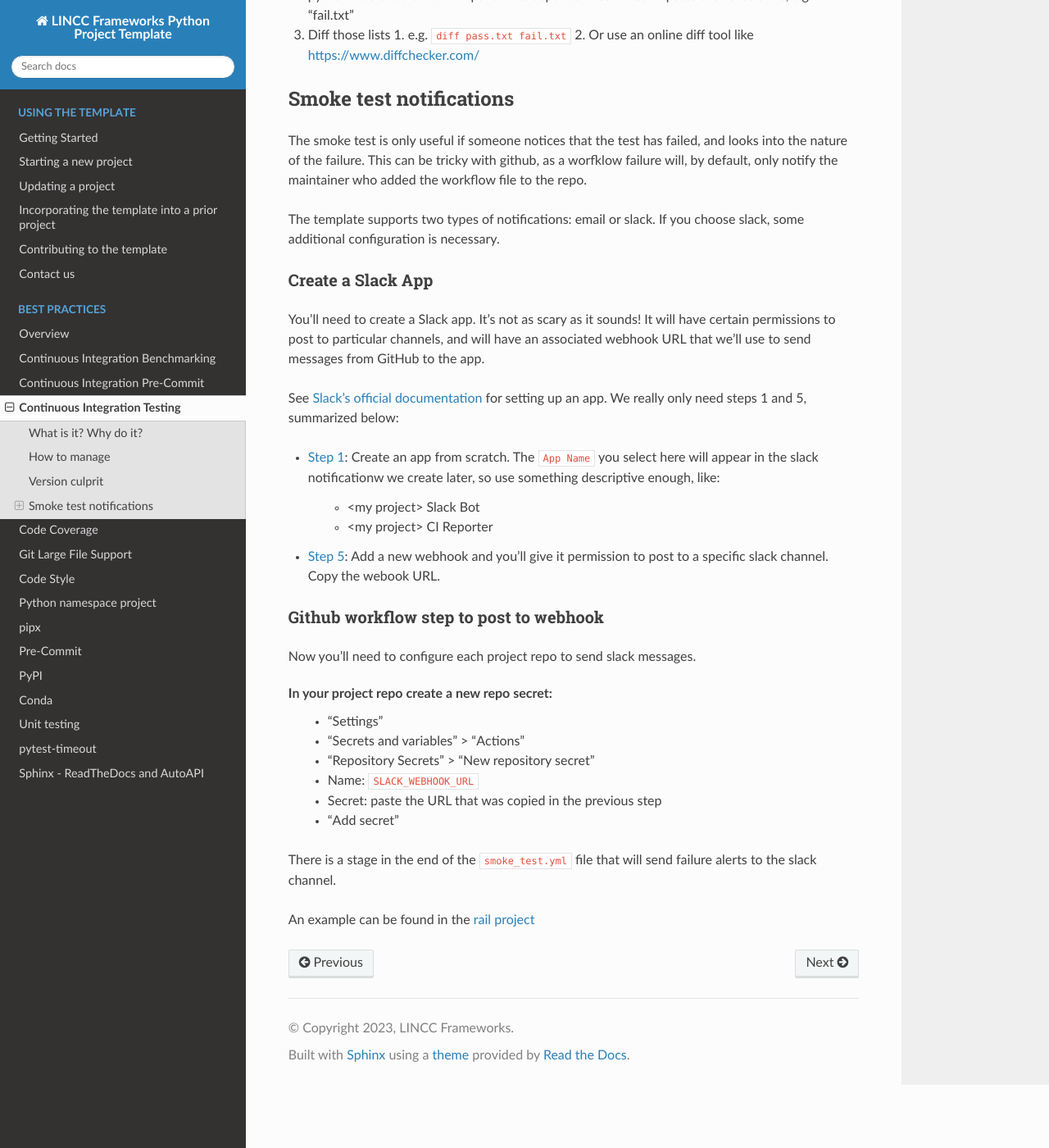
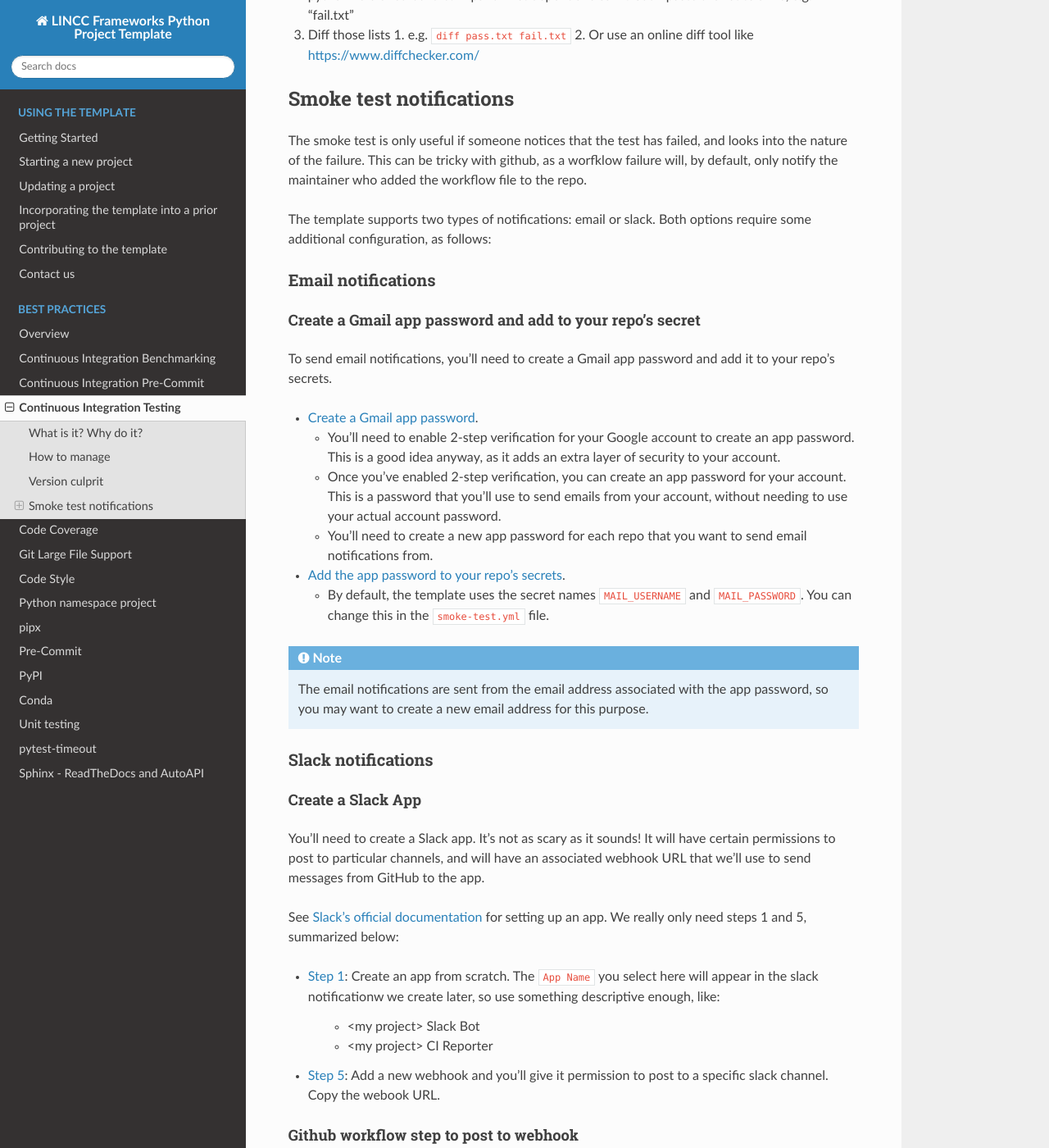
Before and after one commit to lincc-frameworks/python-project-template, a Sphinx documentation site: the page built from docs/practices/ci_testing.rst, in a window 1280 px wide and 1400 px high, scrolled down 1019 px. Shown: the whole window at 82% size. Built offline with Sphinx 7.4.7 and the Read the Docs theme 2.0.0, drawn with Linux system fonts in a browser that asks for light colours; the version number could not be read and is left out.

Commit message:
Add documentation for email-on-failure

```diff
--- a/copier.yml
+++ b/copier.yml
@@ -93,7 +93,7 @@
     default: [email]
     multiselect: true
     choices:
-        email: email
+        email (additional configuration required): email
         slack bot integration (additional configuration required): slack
         none: none
     when: "{{ custom_install }}"
--- a/docs/practices/ci_testing.rst
+++ b/docs/practices/ci_testing.rst
@@ -61,11 +61,46 @@
 worfklow failure will, by default, only notify the maintainer who added the
 workflow file to the repo.
 
-The template supports two types of notifications: email or slack. If you
-choose slack, some additional configuration is necessary.
+The template supports two types of notifications: email or slack. Both options
+require some additional configuration, as follows:
+
+Email notifications
+^^^^^^^^^^^^^^^^^^^^^^^^^^^^^^^^^^^^^^^^^^^^^^^^^^^^^^^^^^^^^^^^^^^^^^^^^^^^^^^
+
+Create a Gmail app password and add to your repo's secret
+~~~~~~~~~~~~~~~~~~~~~~~~~~~~~~~~~~~~~~~~~~~~~~~~~~~~~~~~~~
+
+To send email notifications, you'll need to create a Gmail app password and add
+it to your repo's secrets.
+
+- `Create a Gmail app password <https://support.google.com/accounts/answer/185833?hl=en>`_.
+
+  - You'll need to enable 2-step verification for your Google account to create
+    an app password. This is a good idea anyway, as it adds an extra layer of
+    security to your account.
+
+  - Once you've enabled 2-step verification, you can create an app password
+    for your account. This is a password that you'll use to send emails from
+    your account, without needing to use your actual account password.
+
+  - You'll need to create a new app password for each repo that you want to
+    send email notifications from.
+
+- `Add the app password to your repo's secrets <https://docs.github.com/en/actions/reference/encrypted-secrets#creating-encrypted-secrets-for-a-repository>`_.
+
+  - By default, the template uses the secret names ``MAIL_USERNAME`` and
+    ``MAIL_PASSWORD``. You can change this in the ``smoke-test.yml`` file.
+
+.. note::
+   The email notifications are sent from the email address associated with the
+   app password, so you may want to create a new email address for this purpose.
+
+
+Slack notifications
+^^^^^^^^^^^^^^^^^^^^^^^^^^^^^^^^^^^^^^^^^^^^^^^^^^^^^^^^^^^^^^^^^^^^^^^^^^^^^^^
 
 Create a Slack App
-^^^^^^^^^^^^^^^^^^^^^^^^^^^^^^^^^^^^^^^^^^^^^^^^^^^^^^^^^^^^^^^^^^^^^^^^^^^^^^^
+~~~~~~~~~~~~~~~~~~
 
 You'll need to create a Slack app. It's not as scary as it sounds!
 It will have certain permissions to post to particular channels, and will have
@@ -86,7 +121,7 @@
   Copy the webook URL.
 
 Github workflow step to post to webhook
-^^^^^^^^^^^^^^^^^^^^^^^^^^^^^^^^^^^^^^^^^^^^^^^^^^^^^^^^^^^^^^^^^^^^^^^^^^^^^^^
+~~~~~~~~~~~~~~~~~~~~~~~~~~~~~~~~~~~~~~~~
 
 Now you'll need to configure each project repo to send slack messages.
 
```
